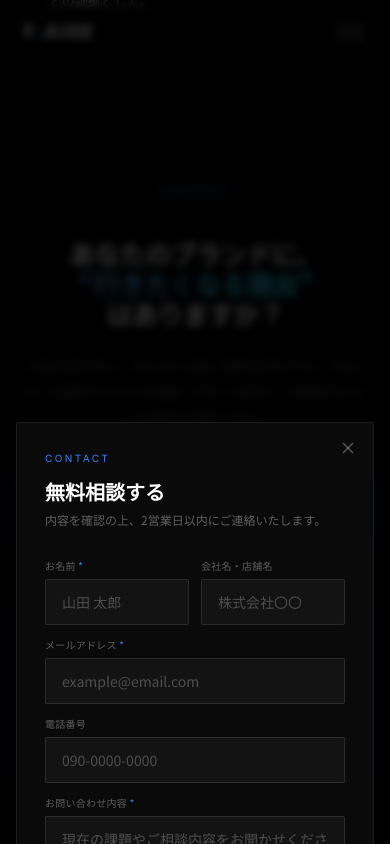
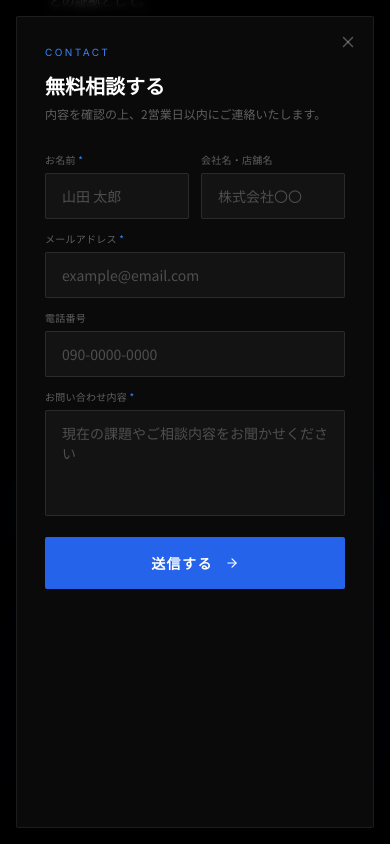
Before and after one commit to fukunaga-faise/faise-lp, a Next.js app: page / in a window 390 px wide. Both pictures are taken after a click on the button "無料相談する". Shown: the part 6453-7297 px from the top of the page. Built offline with nearby package versions, Linux system fonts and the light colour scheme.

Commit message:
Fix modal scroll on mobile

```diff
--- a/src/components/ContactModal.tsx
+++ b/src/components/ContactModal.tsx
@@ -51,7 +51,7 @@ export default function ContactModal({ isOpen, onClose }: Props) {
             animate={{ opacity: 1, y: 0 }}
             exit={{ opacity: 0, y: 40 }}
             transition={{ duration: 0.4, ease: [0.16, 1, 0.3, 1] }}
-            className="fixed inset-x-4 top-1/2 -translate-y-1/2 max-w-lg mx-auto bg-[#0a0a0a] border border-white/[0.08] rounded-sm z-50 p-7 md:p-10"
+            className="fixed inset-x-4 top-4 bottom-4 max-w-lg mx-auto bg-[#0a0a0a] border border-white/[0.08] rounded-sm z-50 p-7 md:p-10 overflow-y-auto"
           >
             <button
               onClick={onClose}
```
